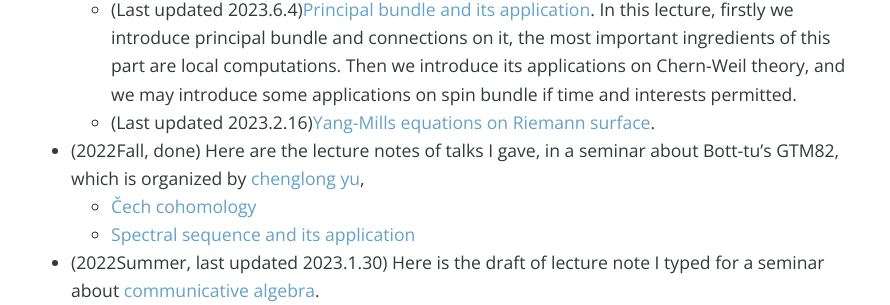
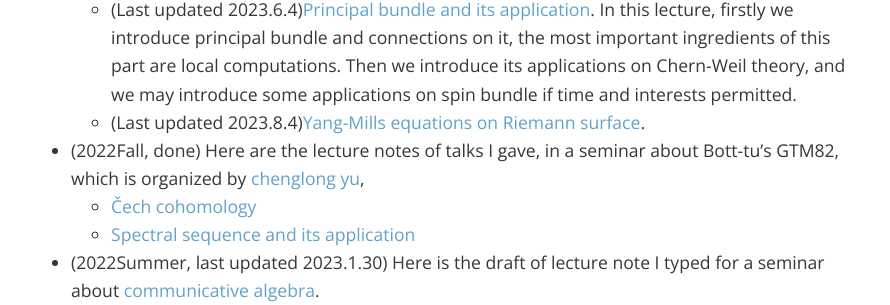
Before and after one commit to bowenl-math/bowenl-math.github.io, a Jekyll site: the page built from index.md, in a window 1280 px wide and 900 px high, scrolled down 470 px. Shown: the part 150-455 px from the top of the window, without its empty margins (193-1083 px from the left). Built offline with Jekyll 4.4.1, drawn with Linux system fonts in a browser that asks for light colours; nearby versions of some CDN libraries; our own code applies the rules of GitHub Pages for plain Markdown files; the list of posts is cut into pages by our own code; comment, search, counter and statistics services are not loaded.

Commit message:
Update index.md

```diff
--- a/index.md
+++ b/index.md
@@ -5,7 +5,7 @@ Hello, I'm Bowen Liu, a Phd student in Mathematics Department of Tsinghua Univer
 ### Seminars
 * (2023Spring) Here is the draft of lecture note I typed for a seminar about Yang-Mills equations on Riemann surface , which is organized by myself.
    - (Last updated 2023.6.4)[Principal bundle and its application](notes/2023Spring/geometry_of_principal_bundle.pdf). In this lecture, firstly we introduce principal bundle and connections on it, the most important ingredients of this part are local computations. Then we introduce its applications on Chern-Weil theory, and we may introduce some applications on spin bundle if time and interests permitted.
-   - (Last updated 2023.2.16)[Yang-Mills equations on Riemann surface](notes/2023Spring/YM_equations_on_Riemann_surface.pdf).
+   - (Last updated 2023.8.4)[Yang-Mills equations on Riemann surface](notes/2023Spring/YM_equations_on_Riemann_surface.pdf).
 * (2022Fall, done) Here are the lecture notes of talks I gave, in a seminar about Bott-tu's GTM82, which is organized by [chenglong yu](https://chenglongyu.github.io/),
    - [Čech cohomology](notes/2022Fall/Cech_cohomology.pdf)
    - [Spectral sequence and its application](notes/2022Fall/Spectral_sequence.pdf)
```
